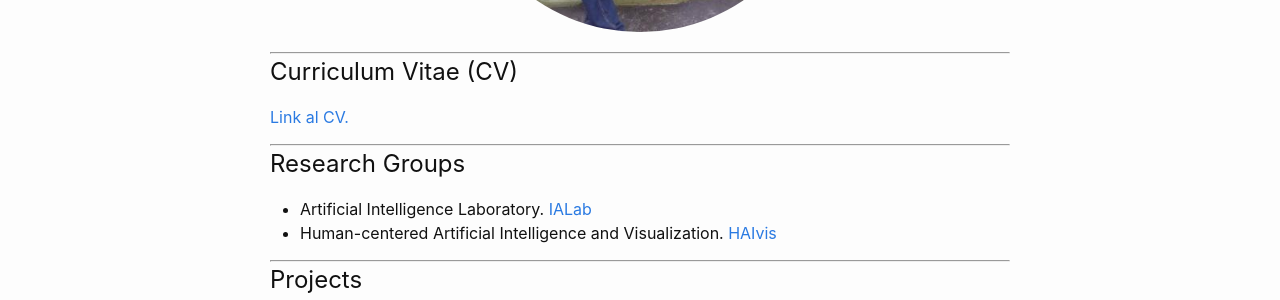
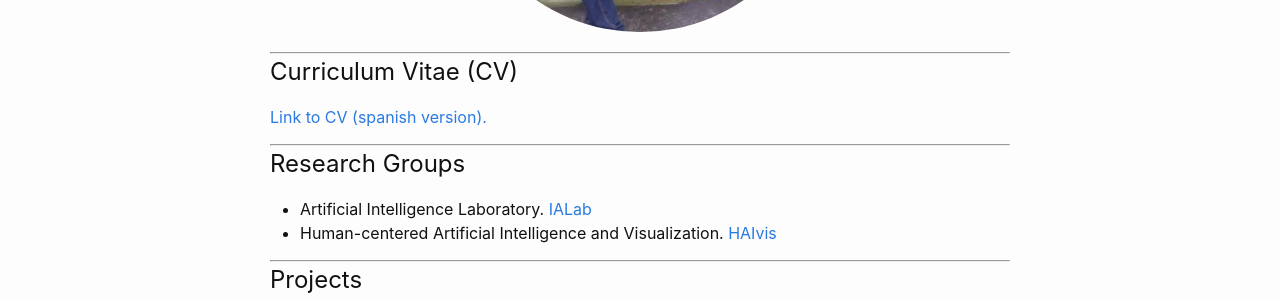
Before and after one commit to Hernan4444/hernan4444.github.io, a Jekyll site: the page built from index.md, in a window 1280 px wide and 900 px high. Shown: the part 430-730 px from the top of the window. Built offline with Jekyll 4.4.1, drawn with Linux system fonts in a browser that asks for light colours.

Commit message:
Update index.md

```diff
--- a/index.md
+++ b/index.md
@@ -8,7 +8,7 @@ layout: home
 --------------
 ## Curriculum Vitae (CV)
 
-[Link al CV.](https://github.com/Hernan4444/hernan4444.github.io/blob/master/CV%20-%20Herna%CC%81n%20Valdivieso.pdf)
+[Link to CV (spanish version).](https://hernan4444.github.io/CV%20-%20Herna%CC%81n%20Valdivieso.pdf)
 
 --------------
 
```
